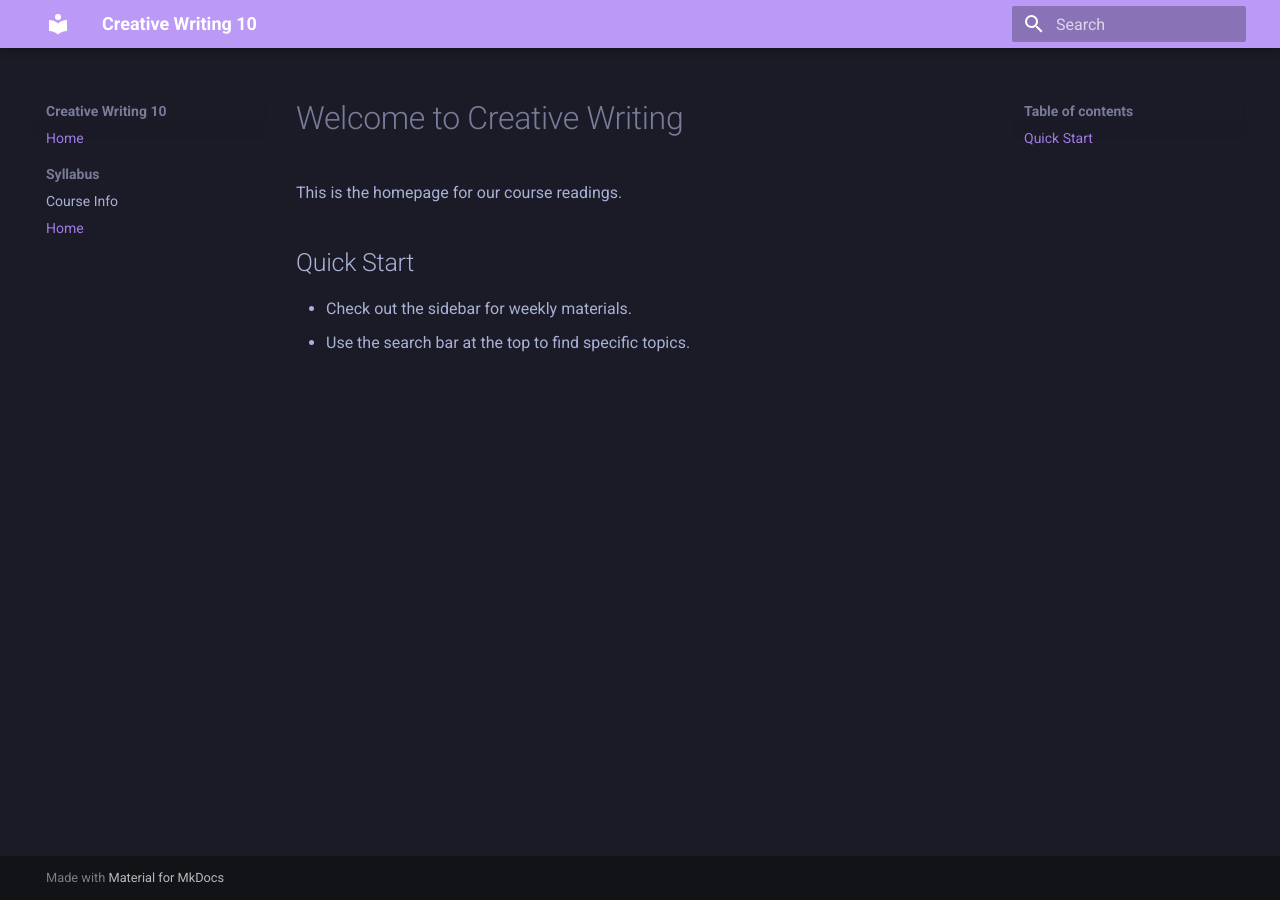
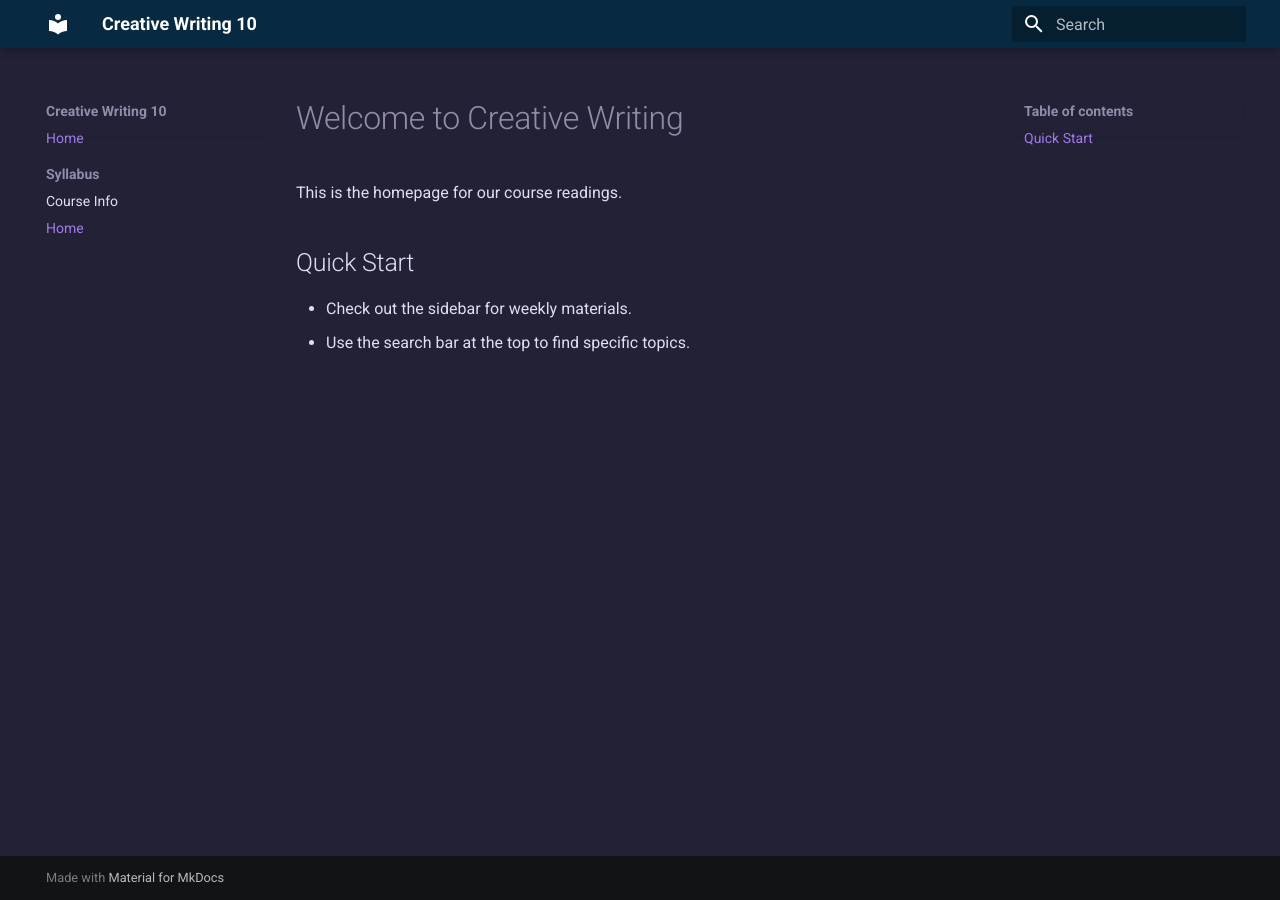
Before and after one commit to mickeybalili/cw10, an MkDocs documentation site: the page built from docs/index.md, in a window 1280 px wide. Built offline with MkDocs 1.6.1 and Material for MkDocs 9.7.7, drawn with Linux system fonts in a browser that asks for light colours.

Commit message:
Update extra.css

```diff
--- a/docs/stylesheets/extra.css
+++ b/docs/stylesheets/extra.css
@@ -1,20 +1,20 @@
-/* Tokyo Night Theme for MkDocs Material */
+/* Rosé Pine Moon Theme for MkDocs Material */
 [data-md-color-scheme="slate"] {
-  /* Deep Slate / Navy Backgrounds */
-  --md-default-bg-color:             #1a1b26; /* Tokyo Night Storm Base */
-  --md-default-bg-color--light:      #24283b; /* Sidebar & Card Surface */
-  --md-default-bg-color--lighter:    #2f354f; /* Selection / Hover */
+  /* Main Backgrounds */
+  --md-default-bg-color:             #232136; /* Base Moon */
+  --md-default-bg-color--light:      #2a273f; /* Surface */
+  --md-default-bg-color--lighter:    #393552; /* Overlay / Selection */
 
-  /* High-Legibility Text */
-  --md-default-fg-color:             #a9b1d6; /* Softer Blue-Grey Text */
-  --md-default-fg-color--light:      #787c99; /* Muted Subtext */
-  --md-default-fg-color--lighter:    #565f89; /* Comments / Subtle */
+  /* Foreground & Text */
+  --md-default-fg-color:             #e0def4; /* Text */
+  --md-default-fg-color--light:      #908caa; /* Muted Text */
+  --md-default-fg-color--lighter:    #6e6a86; /* Unfocused */
 
-  /* Header & Accent Highlights */
-  --md-primary-fg-color:             #bb9af7; /* Soft Lavender Purple */
-  --md-primary-fg-color--dark:       #16161e; /* Night Header */
-  --md-accent-fg-color:              #7dcfff; /* Cyan Accent */
+  /* Primary Header & Links */
+  --md-primary-fg-color:             #072a42; /* Retrol */
+  --md-primary-fg-color--dark:       #eb6f92; /* Love */
+  --md-accent-fg-color:              #c4a7e7; /* Iris */
 
-  /* Links */
-  --md-typeset-a-color:              #7aa2f7; /* Muted Blue Links */
+  /* Sidebar Links */
+  --md-typeset-a-color:              #9ccfd8; /* Foam */
 }
```
